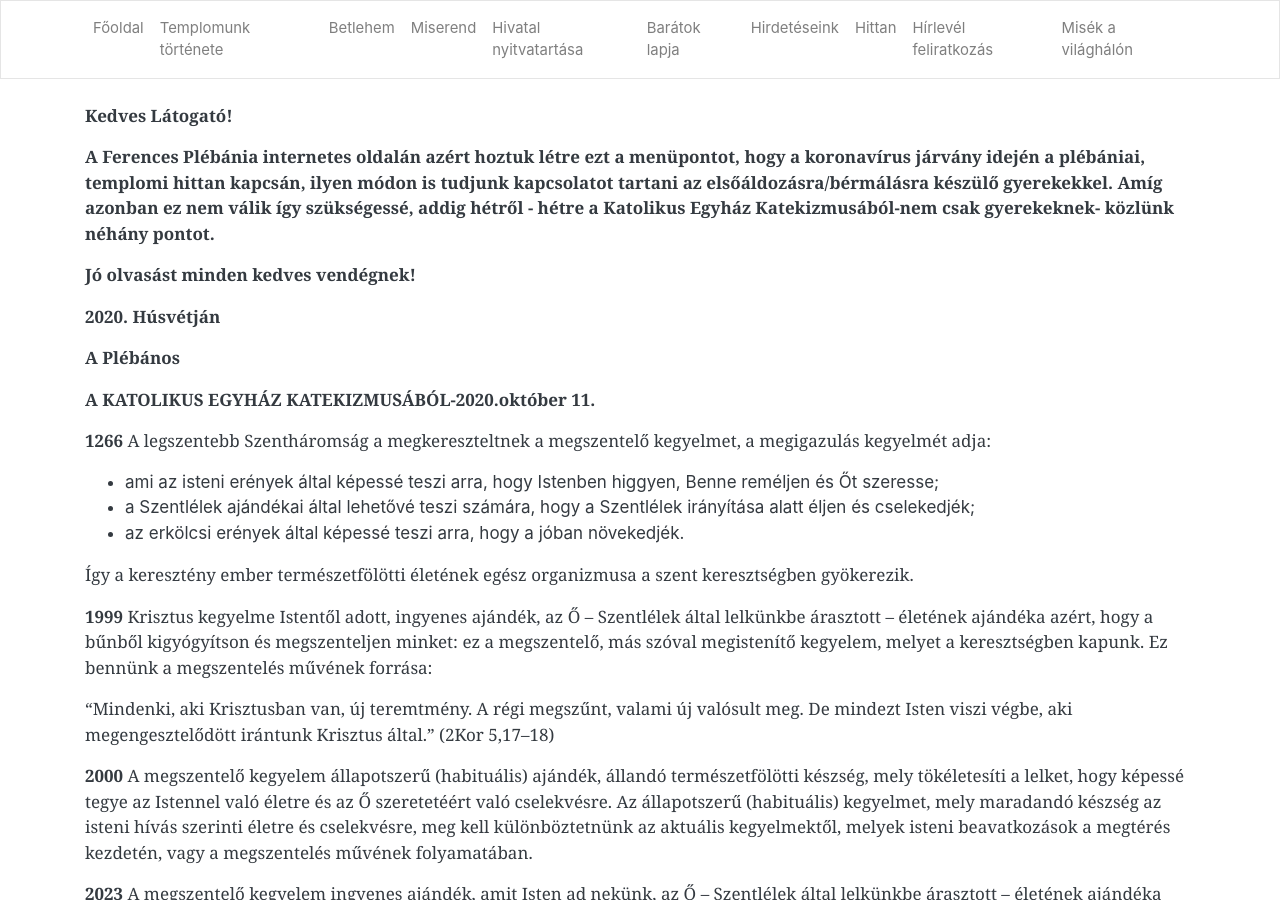
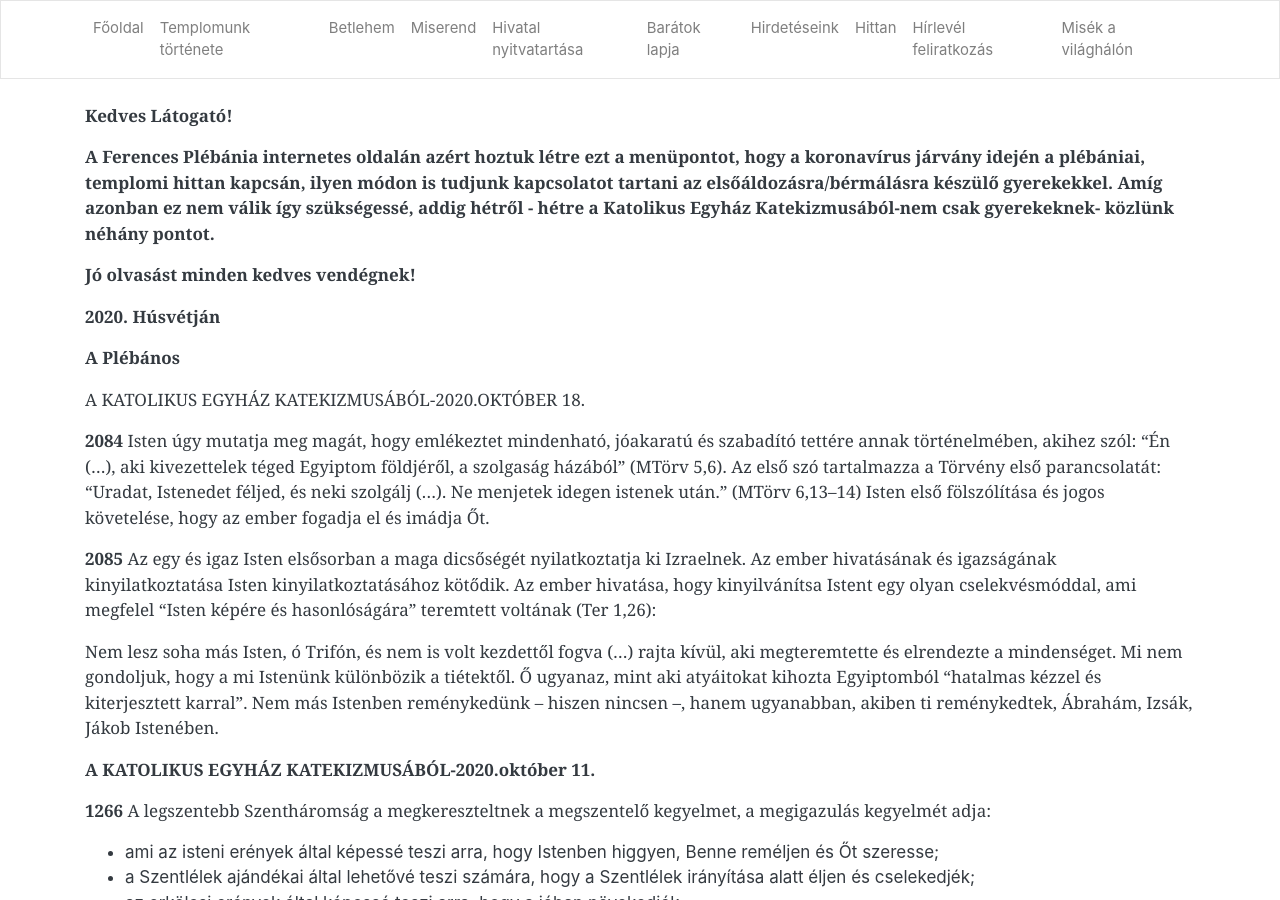
Before and after one commit to pecsi-ferences/pecsi-ferences.github.io, a Jekyll site: the page built from hittan.md, in a window 1280 px wide and 900 px high. Built offline with Jekyll 4.4.1, drawn with Linux system fonts in a browser that asks for light colours; nearby versions of some CDN libraries.

Commit message:
Update from Forestry.io Zoltán Dohány updated hittan.md

```diff
--- a/hittan.md
+++ b/hittan.md
@@ -12,6 +12,14 @@ title: Hittan
 **2020. Húsvétján**
 
 **A Plébános**
+
+A KATOLIKUS EGYHÁZ KATEKIZMUSÁBÓL-2020.OKTÓBER 18.
+
+**2084** Isten úgy mutatja meg magát, hogy emlékeztet mindenható, jóakaratú és szabadító tettére annak történelmében, akihez szól: "Én (...), aki kivezettelek téged Egyiptom földjéről, a szolgaság házából" (MTörv 5,6). Az első szó tartalmazza a Törvény első parancsolatát: "Uradat, Istenedet féljed, és neki szolgálj (...). Ne menjetek idegen istenek után." (MTörv 6,13--14) Isten első fölszólítása és jogos követelése, hogy az ember fogadja el és imádja Őt.
+
+**2085** Az egy és igaz Isten elsősorban a maga dicsőségét nyilatkoztatja ki Izraelnek. Az ember hivatásának és igazságának kinyilatkoztatása Isten kinyilatkoztatásához kötődik. Az ember hivatása, hogy kinyilvánítsa Istent egy olyan cselekvésmóddal, ami megfelel "Isten képére és hasonlóságára" teremtett voltának (Ter 1,26):
+
+Nem lesz soha más Isten, ó Trifón, és nem is volt kezdettől fogva (...) rajta kívül, aki megteremtette és elrendezte a mindenséget. Mi nem gondoljuk, hogy a mi Istenünk különbözik a tiétektől. Ő ugyanaz, mint aki atyáitokat kihozta Egyiptomból "hatalmas kézzel és kiterjesztett karral". Nem más Istenben reménykedünk -- hiszen nincsen --, hanem ugyanabban, akiben ti reménykedtek, Ábrahám, Izsák, Jákob Istenében.
 
 **A KATOLIKUS EGYHÁZ KATEKIZMUSÁBÓL-2020.október 11.**
 
```
